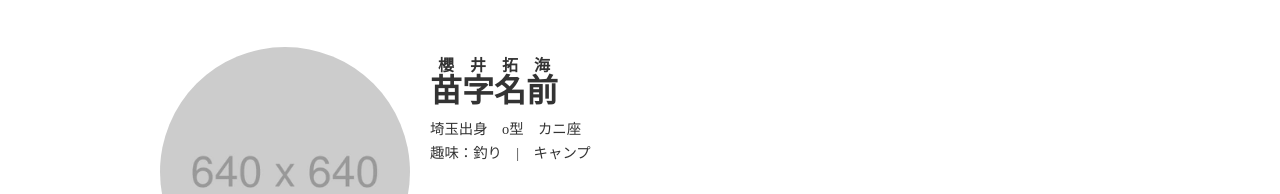
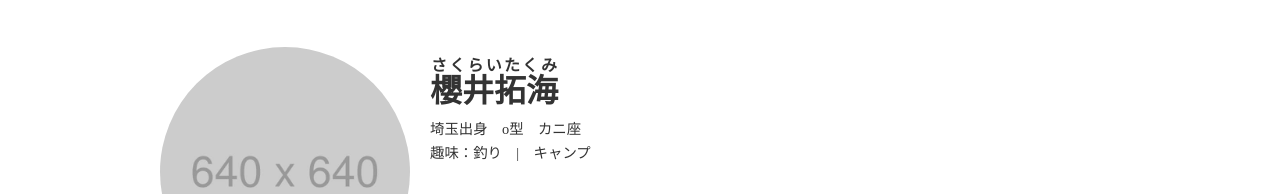
Before and after one commit to anpantiman5656/self-introduction, a plain HTML site: page -self-introduction-main/index.html in a window 1280 px wide. Shown: the part 854-1048 px from the top of the page. Drawn offline with nearby package versions, Linux system fonts and the light colour scheme.

Commit message:
Update index.html

```diff
--- a/-self-introduction-main/index.html
+++ b/-self-introduction-main/index.html
@@ -34,7 +34,7 @@
         <div class="content">
           <img src="me.jpg" alt="苗字名前">
           <div class="text">
-            <h3 class="content-name"><ruby><rb>苗字名前</rb><rt>櫻井拓海</rt> </ruby></h3>
+            <h3 class="content-name"><ruby><rb>櫻井拓海</rb><rt>さくらいたくみ</rt> </ruby></h3>
             <p>埼玉出身　o型　カニ座<br>趣味：釣り　|　キャンプ</p>
 
             </p>
```
